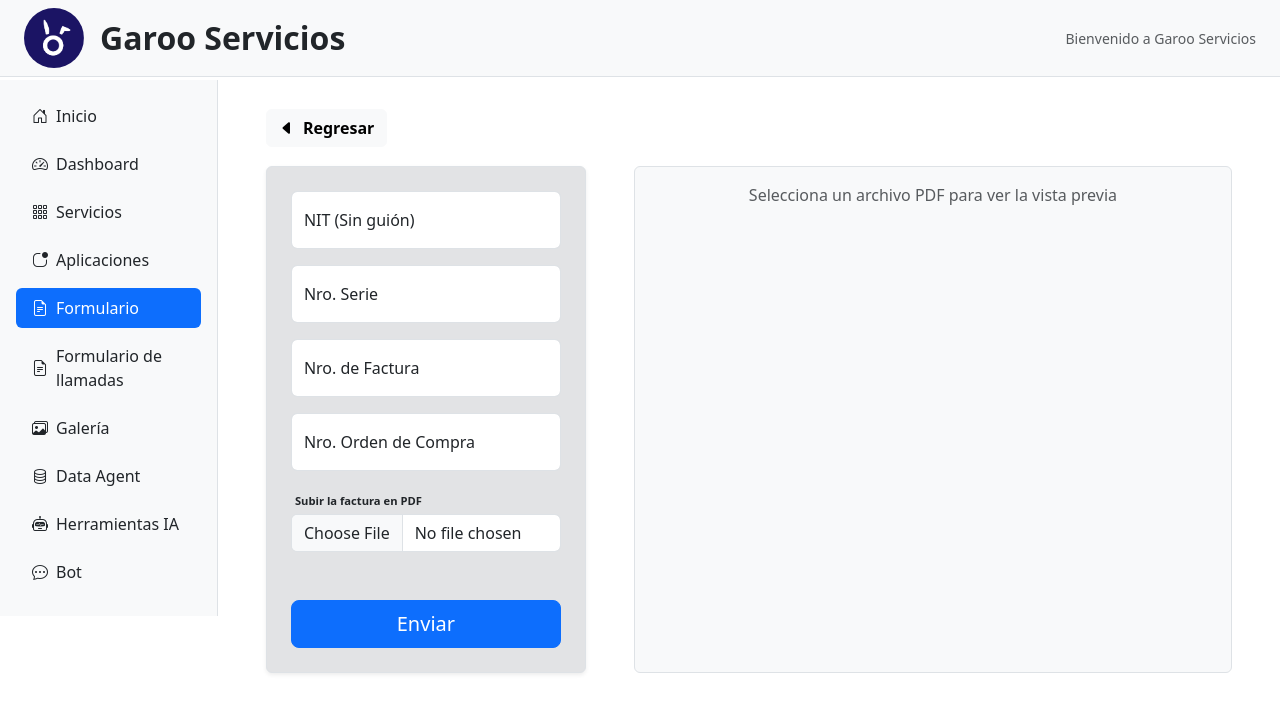
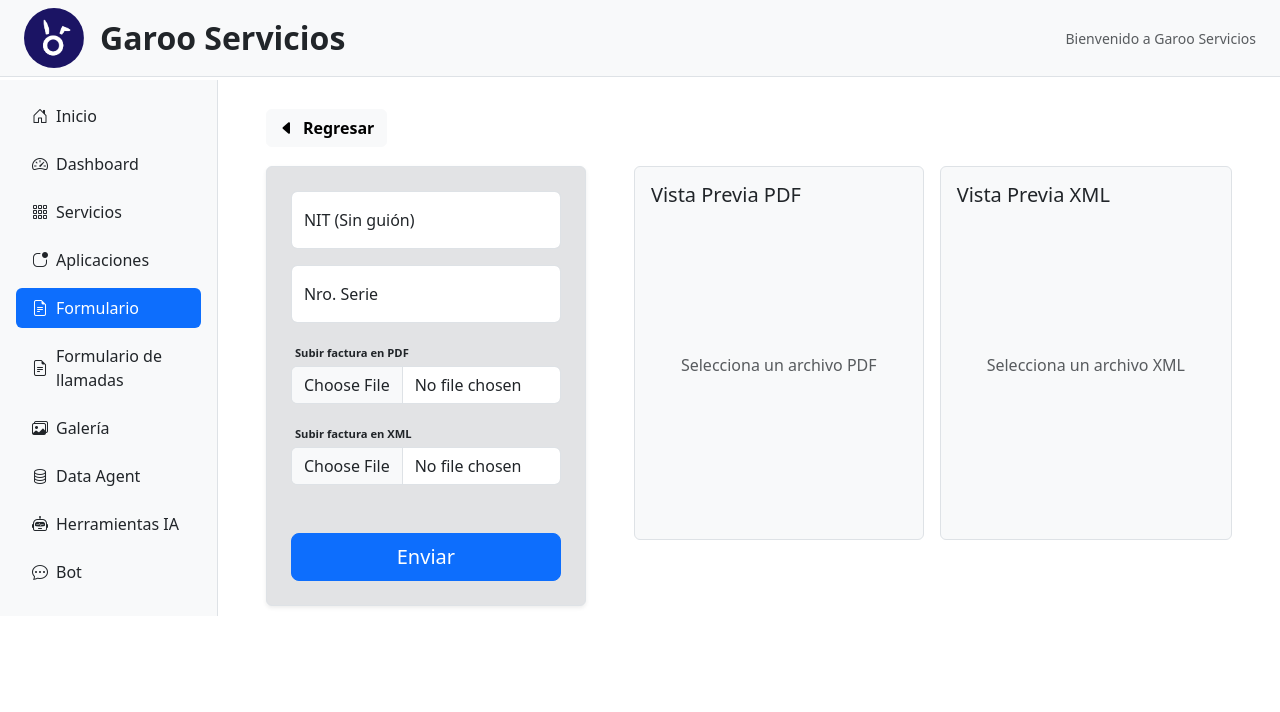
Before and after one commit to GarooInc/garoo-panel, a React (Vite) app: page /form in a window 1280 px wide. Shown: the top 712 px of the page. Built offline with nearby package versions, Linux system fonts and the light colour scheme; no server answers.

Commit message:
upd: Formulario de facturas  de Mundo Verde

```diff
--- a/src/pages/Form.jsx
+++ b/src/pages/Form.jsx
@@ -1,105 +1,125 @@
-
-
-import FloatingLabel from 'react-bootstrap/FloatingLabel';
-import Form from 'react-bootstrap/Form';
-import { useForm } from 'react-hook-form';
-import Button_back_RB from '../components/Button_back_RB';
-import RB_Toast from '../components/RB_Toast';
-import { useNavigate } from 'react-router-dom';
-import { useState } from 'react';
-import { useFormData } from '../config/FormProvider';
-
-
+import FloatingLabel from "react-bootstrap/FloatingLabel";
+import Form from "react-bootstrap/Form";
+import { useForm } from "react-hook-form";
+import Button_back_RB from "../components/Button_back_RB";
+import RB_Toast from "../components/RB_Toast";
+import { useNavigate } from "react-router-dom";
+import { useState } from "react";
+import { useFormData } from "../config/FormProvider";
 
 const FormPage = () => {
-
-    const { register, handleSubmit } = useForm();
+    const {
+        register,
+        handleSubmit,
+        formState: { errors },
+    } = useForm({
+        mode: "onChange",
+        defaultValues: {
+            nit: "",
+            serie: "",
+        },
+    });
 
     const { sendData } = useFormData();
 
     const [pdfUrl, setPdfUrl] = useState(null);
-    const [selectedFile, setSelectedFile] = useState(null);
+    const [selectedPdf, setSelectedPdf] = useState(null);
+    const [xmlContent, setXmlContent] = useState(null);
+    const [selectedXml, setSelectedXml] = useState(null);
     const [isLoading, setIsLoading] = useState(false);
 
     const [showToast, setShowToast] = useState(false);
-    const [toastTitle, setToastTitle] = useState('');
-    const [toastMessage, setToastMessage] = useState('');
-    const [toastVariant, setToastVariant] = useState('');
+    const [toastTitle, setToastTitle] = useState("");
+    const [toastMessage, setToastMessage] = useState("");
+    const [toastVariant, setToastVariant] = useState("");
 
     const onSubmit = async (data) => {
-
         setIsLoading(true);
 
         try {
-            // console.log("Datos del formulario:", data);
-
             const formData = new FormData();
 
-            // Agregar todos los campos del formulario
-            formData.append('nit', data.nit);
-            formData.append('serie', data.serie);
-            formData.append('nroFactura', data.nroFactura);
-            formData.append('nroOrden', data.nroOrden);
+            // Agregar los campos del formulario
+            formData.append("nit", data.nit.trim());
+            formData.append("serie", data.serie.trim());
 
-            if (data.pdf && data.pdf[0]) {
-                formData.append('pdf', data.pdf[0]);
+            // Validar archivos
+            if (!data.pdf?.[0] || !data.xml?.[0]) {
+                throw new Error(
+                    "Por favor, complete todos los campos requeridos"
+                );
             }
+
+            formData.append("pdf", data.pdf[0]);
+            formData.append("xml", data.xml[0]);
 
             // Enviar datos usando el provider
             const response = await sendData(formData);
             setToastTitle(`${response.title}`);
             setToastMessage(`${response.message}`);
-            setToastVariant(response.status === 'ok' ? 'success' : 'danger');
+            setToastVariant(response.status === "ok" ? "success" : "danger");
             setShowToast(true);
-
-
-        }
-        catch (error) {
+        } catch (error) {
             console.error("Error al enviar datos:", error);
-            setToastTitle('Error');
+            setToastTitle("Error");
             setToastMessage(`${error.message}`);
             // setToastVariant('danger');
             // setShowToast(true);
-        }
-        finally {
+        } finally {
             setIsLoading(false);
         }
     };
 
-
-
-
-
     const navigateTo = useNavigate();
 
     const goToDashboard = () => {
-        navigateTo('/services');
+        navigateTo("/services");
     };
 
     // Función para manejar el cambio de archivo PDF
     const handlePdfChange = (e) => {
-
         const file = e.target.files[0];
 
-        if (file && file.type === 'application/pdf') {
+        if (file && file.type === "application/pdf") {
             const url = URL.createObjectURL(file);
             setPdfUrl(url);
-            setSelectedFile(file);
+            setSelectedPdf(file);
+        } else {
+            setPdfUrl(null);
+            setSelectedPdf(null);
         }
-        else {
-            setPdfUrl(null);
-            setSelectedFile(null);
+    };
+
+    // Función para manejar el cambio de archivo XML
+    const handleXmlChange = (e) => {
+        const file = e.target.files[0];
+
+        if (file && (file.type === "text/xml" || file.name.endsWith(".xml"))) {
+            const reader = new FileReader();
+            reader.onload = (event) => {
+                setXmlContent(event.target.result);
+                setSelectedXml(file);
+            };
+            reader.readAsText(file);
+        } else {
+            setXmlContent(null);
+            setSelectedXml(null);
         }
     };
 
     return (
         <>
-            <Button_back_RB onClick={goToDashboard} className={'postion-absolute top-50 start-0 translate-middle-y'} />
+            <Button_back_RB
+                onClick={goToDashboard}
+                className={"postion-absolute top-50 start-0 translate-middle-y"}
+            />
 
-            <div className='d-flex gap-5'>
+            <div className="d-flex gap-5">
                 <Form onSubmit={handleSubmit(onSubmit)}>
-                    <div className='bg-secondary-subtle p-4 border rounded shadow-sm' style={{ width: "20rem" }}>
-
+                    <div
+                        className="bg-secondary-subtle p-4 border rounded shadow-sm"
+                        style={{ width: "20rem" }}
+                    >
                         <FloatingLabel
                             controlId="input_nit"
                             label="NIT (Sin guión)"
@@ -108,8 +128,24 @@ const FormPage = () => {
                             <Form.Control
                                 type="text"
                                 placeholder="526349L"
-                                {...register("nit", { required: true })}
+                                isInvalid={!!errors.nit}
+                                {...register("nit", {
+                                    required: "El NIT es requerido",
+                                    pattern: {
+                                        value: /^[0-9A-Za-z]+$/,
+                                        message:
+                                            "El NIT no debe contener guiones ni caracteres especiales",
+                                    },
+                                    minLength: {
+                                        value: 3,
+                                        message:
+                                            "El NIT debe tener al menos 3 caracteres",
+                                    },
+                                })}
                             />
+                            <Form.Control.Feedback type="invalid">
+                                {errors.nit?.message}
+                            </Form.Control.Feedback>
                         </FloatingLabel>
 
                         <FloatingLabel
@@ -120,78 +156,165 @@ const FormPage = () => {
                             <Form.Control
                                 type="text"
                                 placeholder="526349L"
-                                {...register("serie", { required: true })}
+                                isInvalid={!!errors.serie}
+                                {...register("serie", {
+                                    required: "El número de serie es requerido",
+                                    minLength: {
+                                        value: 2,
+                                        message:
+                                            "El número de serie debe tener al menos 2 caracteres",
+                                    },
+                                })}
                             />
+                            <Form.Control.Feedback type="invalid">
+                                {errors.serie?.message}
+                            </Form.Control.Feedback>
                         </FloatingLabel>
 
-                        <FloatingLabel
-                            controlId="input_nro_factura"
-                            label="Nro. de Factura"
-                            className="mb-3"
+                        <Form.Group controlId="input_pdf" className="mb-3">
+                            <Form.Label
+                                className="m-1 fw-bold"
+                                style={{ fontSize: "70%" }}
                             >
-                            <Form.Control
-                                type="text"
-                                placeholder="1406121529"
-                                {...register("nroFactura", { required: true })}
-                            />
-                        </FloatingLabel>
-
-                        <FloatingLabel
-                            controlId="input_orden_factura"
-                            label="Nro. Orden de Compra"
-                            className="mb-3"
-                        >
-                            <Form.Control
-                                type="text"
-                                placeholder="A4F22B61"
-                                {...register("nroOrden", { required: true })}
-                            />
-                        </FloatingLabel>
-
-                        <Form.Group controlId="input_pdf" className="mb-5">
-                            <Form.Label className='m-1 fw-bold' style={{ fontSize: "70%" }}>Subir la factura en PDF</Form.Label>
+                                Subir factura en PDF
+                            </Form.Label>
                             <Form.Control
                                 type="file"
                                 size="md"
                                 accept=".pdf"
-                                {...register("pdf", { required: true })}
+                                isInvalid={!!errors.pdf}
+                                {...register("pdf", {
+                                    required: "El archivo PDF es requerido",
+                                    validate: {
+                                        isPdf: (files) =>
+                                            files[0]?.type ===
+                                                "application/pdf" ||
+                                            "El archivo debe ser un PDF válido",
+                                        maxSize: (files) =>
+                                            files[0]?.size <= 5 * 1024 * 1024 ||
+                                            "El archivo no debe superar los 5MB",
+                                    },
+                                })}
                                 onChange={handlePdfChange}
                             />
+                            <Form.Control.Feedback type="invalid">
+                                {errors.pdf?.message}
+                            </Form.Control.Feedback>
+                        </Form.Group>
+
+                        <Form.Group controlId="input_xml" className="mb-5">
+                            <Form.Label
+                                className="m-1 fw-bold"
+                                style={{ fontSize: "70%" }}
+                            >
+                                Subir factura en XML
+                            </Form.Label>
+                            <Form.Control
+                                type="file"
+                                size="md"
+                                accept=".xml,text/xml"
+                                isInvalid={!!errors.xml}
+                                {...register("xml", {
+                                    required: "El archivo XML es requerido",
+                                    validate: {
+                                        isXml: (files) =>
+                                            files[0]?.type === "text/xml" ||
+                                            files[0]?.name.endsWith(".xml") ||
+                                            "El archivo debe ser un XML válido",
+                                        maxSize: (files) =>
+                                            files[0]?.size <= 5 * 1024 * 1024 ||
+                                            "El archivo no debe superar los 5MB",
+                                    },
+                                })}
+                                onChange={handleXmlChange}
+                            />
+                            <Form.Control.Feedback type="invalid">
+                                {errors.xml?.message}
+                            </Form.Control.Feedback>
                         </Form.Group>
 
                         <button
                             type="submit"
-                            className='btn btn-lg btn-primary w-100'
+                            className="btn btn-lg btn-primary w-100"
                             disabled={isLoading}
                         >
                             {isLoading ? (
                                 <>
-                                    <span className="spinner-border spinner-border-sm me-2" role="status" aria-hidden="true"></span>
+                                    <span
+                                        className="spinner-border spinner-border-sm me-2"
+                                        role="status"
+                                        aria-hidden="true"
+                                    ></span>
                                     Enviando...
                                 </>
                             ) : (
-                                'Enviar'
+                                "Enviar"
                             )}
                         </button>
                     </div>
                 </Form>
 
-                <div className='PREVIEW w-100 border rounded bg-light p-3'>
+                <div className="w-100">
+                    <div className="d-flex gap-3 mb-3">
+                        <div className="border rounded bg-light p-3 flex-fill">
+                            <h5 className="mb-3">Vista Previa PDF</h5>
                             {pdfUrl ? (
                                 <div>
-                            <h5 className="mb-3">{selectedFile ? selectedFile.name : "Vista previa del PDF:"}</h5>
+                                    <p className="small text-muted">
+                                        {selectedPdf?.name}
+                                    </p>
                                     <iframe
                                         src={pdfUrl}
                                         width="100%"
-                                height="400px"
+                                        height="300px"
                                         title="Vista previa del PDF"
+                                        className="border rounded"
                                     />
                                 </div>
                             ) : (
-                        <div className="text-center text-muted">
-                            <p>Selecciona un archivo PDF para ver la vista previa</p>
+                                <div
+                                    className="text-center text-muted d-flex align-items-center justify-content-center"
+                                    style={{ height: "300px" }}
+                                >
+                                    <p>Selecciona un archivo PDF</p>
                                 </div>
                             )}
+                        </div>
+
+                        <div className="border rounded bg-light p-3 flex-fill">
+                            <h5 className="mb-3">Vista Previa XML</h5>
+                            {xmlContent ? (
+                                <div>
+                                    <p className="small text-muted">
+                                        {selectedXml?.name}
+                                    </p>
+                                    <pre
+                                        style={{
+                                            height: "300px",
+                                            overflow: "auto",
+                                            backgroundColor: "#f8f9fa",
+                                            padding: "10px",
+                                            borderRadius: "4px",
+                                            border: "1px solid #dee2e6",
+                                            whiteSpace: "pre-wrap",
+                                            wordWrap: "break-word",
+                                            fontSize: "12px",
+                                            fontFamily: "monospace",
+                                        }}
+                                    >
+                                        {xmlContent}
+                                    </pre>
+                                </div>
+                            ) : (
+                                <div
+                                    className="text-center text-muted d-flex align-items-center justify-content-center"
+                                    style={{ height: "300px" }}
+                                >
+                                    <p>Selecciona un archivo XML</p>
+                                </div>
+                            )}
+                        </div>
+                    </div>
                 </div>
             </div>
 
--- a/src/pages/OutboundCallForm.jsx
+++ b/src/pages/OutboundCallForm.jsx
@@ -40,7 +40,7 @@ const OutboundCallForm = () => {
         try {
             // Enviar datos y esperar la respuesta
             const response = await axios.post(
-                "https://n8n.srv853599.hstgr.cloud/webhook/419bb751-1cc3-43d6-923b-c0b77e078802",
+                "https://agents.redtec.ai/webhook/419bb751-1cc3-43d6-923b-c0b77e078802",
                 {
                     "First Name": formData.firstName,
                     "Last Name": formData.lastName,
@@ -61,7 +61,8 @@ const OutboundCallForm = () => {
             console.log("Form data sent successfully:", response.data);
             setSubmitStatus({
                 type: "success",
-                message: "¡Formulario enviado exitosamente! Nos pondremos en contacto contigo pronto.",
+                message:
+                    "¡Formulario enviado exitosamente! Nos pondremos en contacto contigo pronto.",
             });
 
             // Resetear formulario
@@ -77,7 +78,8 @@ const OutboundCallForm = () => {
             console.error("Error al enviar el formulario:", error);
             setSubmitStatus({
                 type: "danger",
-                message: "Hubo un error al enviar el formulario. Por favor, inténtalo de nuevo más tarde.",
+                message:
+                    "Hubo un error al enviar el formulario. Por favor, inténtalo de nuevo más tarde.",
             });
         } finally {
             setSubmitting(false);
@@ -213,7 +215,7 @@ const OutboundCallForm = () => {
                                 style={{
                                     backgroundColor: "#E41E26",
                                     border: "none",
-                                    fontSize: '1.1rem'
+                                    fontSize: "1.1rem",
                                 }}
                             >
                                 {submitting ? "Enviando..." : "Enviar"}
```
Lines whose indentation alone changed are shown as unchanged.
